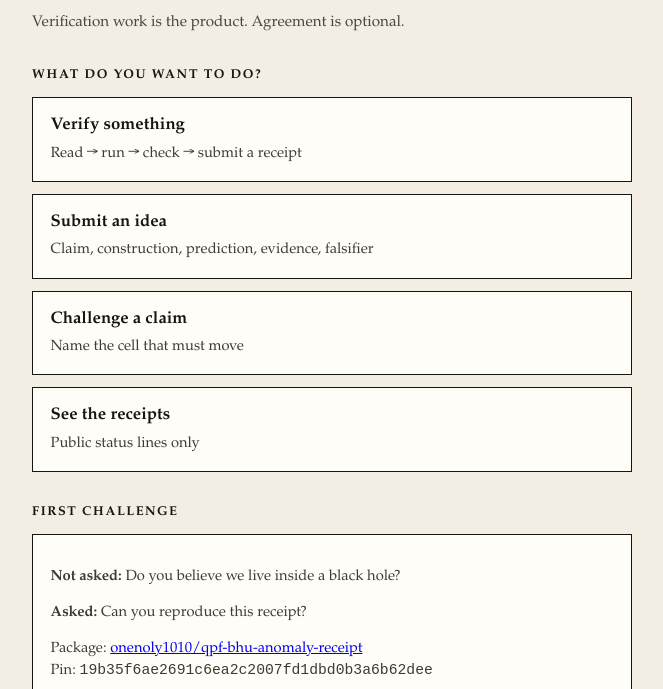
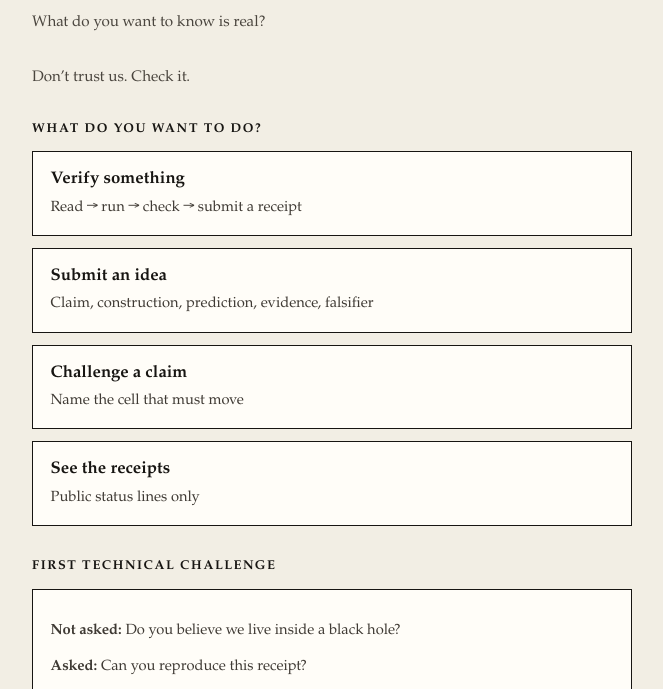
Before and after one commit to onenoly1010/qpf-challenge-reality, a plain HTML site: page index.html in a window 1280 px wide. Shown: the part 74-763 px from the top of the page, without its empty margins (308-971 px from the left). Drawn offline with Linux system fonts and the light colour scheme.

Commit message:
Homepage: What do you want to know is real?

```diff
--- a/index.html
+++ b/index.html
@@ -48,7 +48,8 @@
 <body>
 <main>
   <h1>QPF — Challenge Reality</h1>
-  <p class="sub">Verification work is the product. Agreement is optional.</p>
+  <p class="sub">What do you want to know is real?</p>
+  <p class="sub">Don’t trust us. Check it.</p>
 
   <h2>What do you want to do?</h2>
   <div class="doors">
@@ -70,7 +71,7 @@
     </a>
   </div>
 
-  <h2 id="verify">First challenge</h2>
+  <h2 id="verify">First technical challenge</h2>
   <div class="card">
     <p><b>Not asked:</b> Do you believe we live inside a black hole?</p>
     <p><b>Asked:</b> Can you reproduce this receipt?</p>
@@ -96,7 +97,7 @@ python3 reproduce.py</pre>
     PREDICTION — what would we observe?<br>
     EVIDENCE — what can test it?<br>
     CHALLENGE — what would falsify it?</p>
-    <p>Submission intake is not live. Use a GitHub issue on the receipt repo for now.</p>
+    <p>If it cannot be tested, status is UNDERDETERMINED. Intake is not live; use a GitHub issue for now.</p>
   </div>
 
   <h2 id="challenge">Challenge</h2>
```
